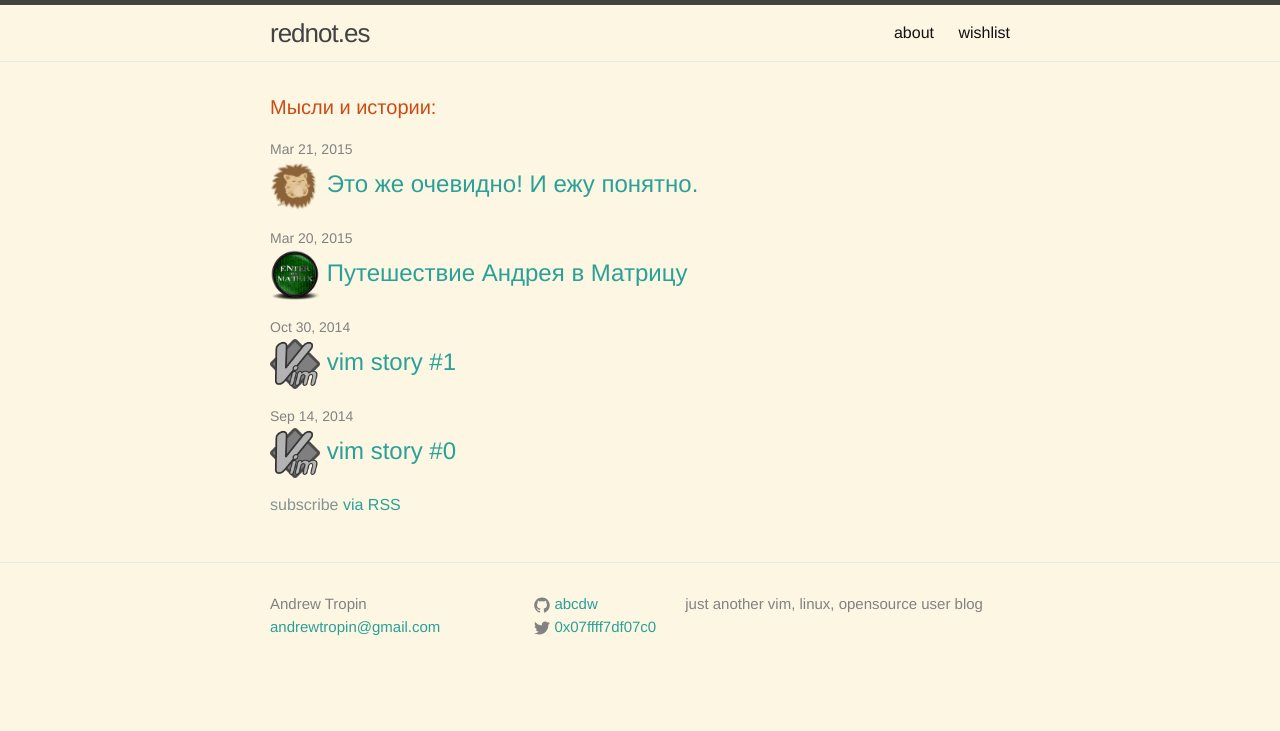
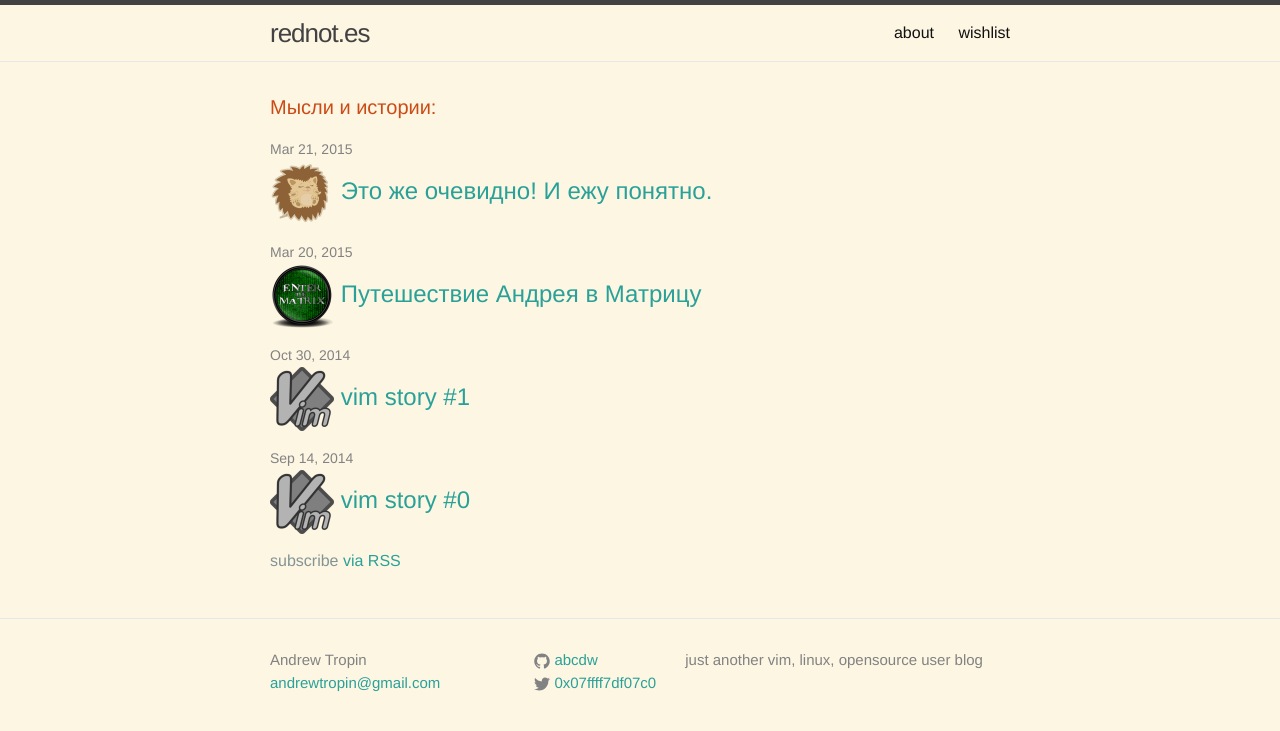
Before and after one commit to rednotes/rednotes.github.io, a Jekyll site: the page built from index.html, in a window 1280 px wide. Shown: the top 731 px of the page. Built offline with Jekyll 4.4.1, drawn with Linux system fonts in a browser that asks for light colours.

Commit message:
Update icons size

```diff
--- a/index.html
+++ b/index.html
@@ -11,7 +11,7 @@ layout: default
       <li>
         <span class="post-meta">{{ post.date | date: "%b %-d, %Y" }}</span>
         <h2>
-          <img src="{{ post.image }}" alt="" style="height:50px; width:50px" />
+          <img src="{{ post.image }}" alt="" style="height:64px; width:64px" />
           <a href="{{ post.url | prepend: site.baseurl }}">{{ post.title }} </a>
           {% if post.published == false %} [unpublished] {% endif %}
         </h2>
```
Also changed, not shown: downloads/icons/hedgehog.png, downloads/icons/vim.png.
